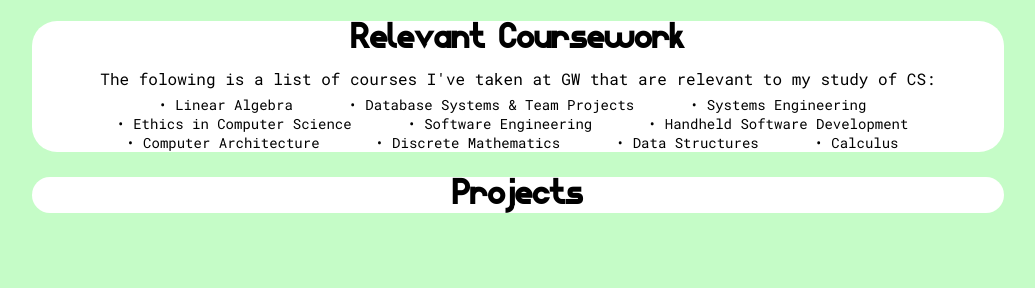
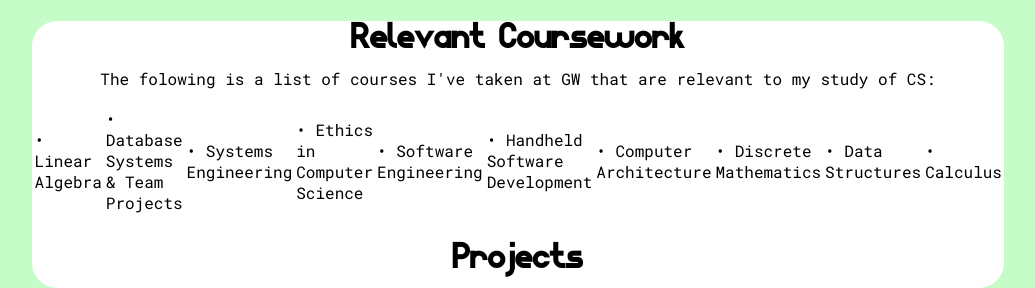
Before and after one commit to GMcPEAK/GMcPEAK.github.io, a plain HTML site: page index.html in a window 1280 px wide. Shown: the part 1699-1987 px from the top of the page, without its empty margins (122-1157 px from the left). Before the commit the page ends 1923 px from the top, so only its background shows below. Drawn offline with Linux system fonts and the light colour scheme.

Commit message:
More testing

```diff
--- a/index.html
+++ b/index.html
@@ -178,18 +178,18 @@
         <div id="coursework" class="content">
             <h1>Relevant Coursework</h1>
             <p>The folowing is a list of courses I've taken at GW that are relevant to my study of CS:</p>
-            <ul class="subject-list">
-                <li>&bull; Linear Algebra</li>
-                <li>&bull; Database Systems & Team Projects</li>
-                <li>&bull; Systems Engineering</li>
-                <li>&bull; Ethics in Computer Science</li>
-                <li>&bull; Software Engineering</li>
-                <li>&bull; Handheld Software Development</li>
-                <li>&bull; Computer Architecture</li>
-                <li>&bull; Discrete Mathematics</li>
-                <li>&bull; Data Structures</li>
-                <li>&bull; Calculus</li>
-              </ul>
+            <table>
+                <td>&bull; Linear Algebra</td>
+                <td>&bull; Database Systems & Team Projects</td>
+                <td>&bull; Systems Engineering</td>
+                <td>&bull; Ethics in Computer Science</td>
+                <td>&bull; Software Engineering</td>
+                <td>&bull; Handheld Software Development</td>
+                <td>&bull; Computer Architecture</td>
+                <td>&bull; Discrete Mathematics</td>
+                <td>&bull; Data Structures</td>
+                <td>&bull; Calculus</td>
+              <table>
         </div>
         <div id="projects" class="content">
             <h1>Projects</h1>
--- a/style.css
+++ b/style.css
@@ -151,8 +151,8 @@ body {
 #top {
     display: inline-block;
     vertical-align: middle;
-    padding-left: 7vw;
-    padding-right: 7vw;
+    margin-left: 7vw;
+    margin-right: 7vw;
     margin-top: 35px;
     margin-bottom: -20px;
     z-index: 1;
@@ -250,7 +250,6 @@ body {
   text-align: left;
   font-family: Roboto;
   font-size: 16px;
-
 }
 
 .description h1 {
@@ -281,14 +280,8 @@ body {
   z-index: 0;
 }
 
-ul.subject-list {
-  text-align: center;
-  list-style-type: circle;
-  margin-top: -10px;
-  margin-left: -6vw;
-  margin-right: -2vw;;
+td {
+  text-align: left;
+  font-family: Roboto;
+  font-size: 16px;
 }
-
-ul.subject-list li {
-  display:inline-block;
-}
```
